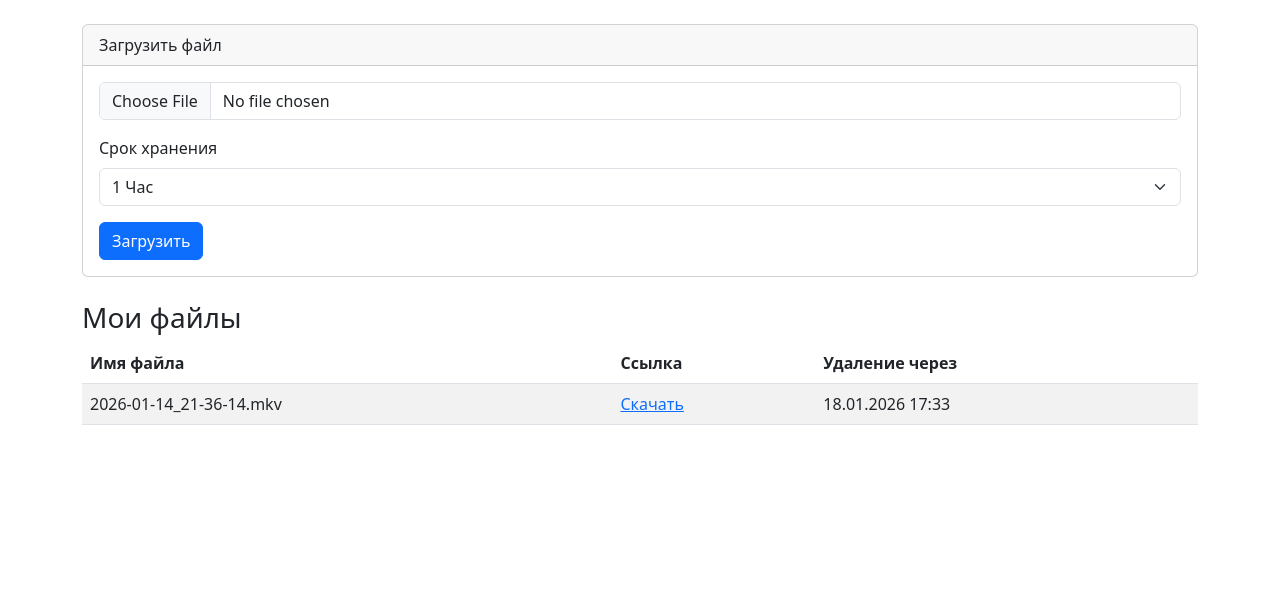
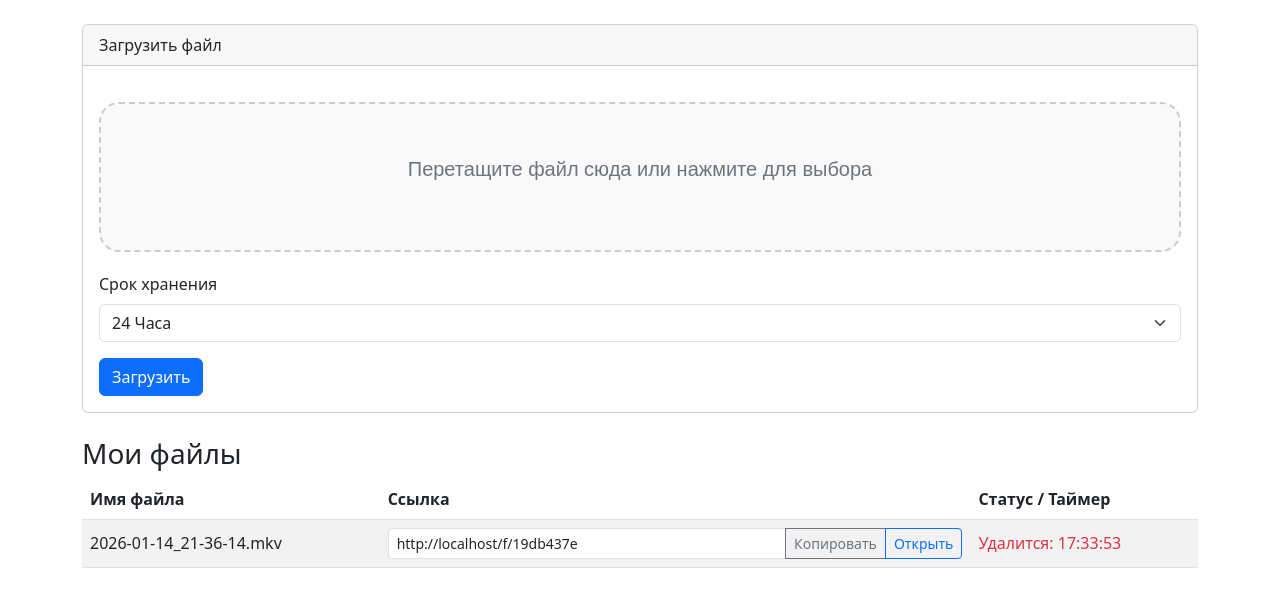
Before and after one commit to oaoaoammmm347-dot/flask_fileshare, a Flask app: page / in a window 1280 px wide. Shown: the part 56-663 px from the top of the page. Run offline with Flask 3, Linux system fonts and the light colour scheme; a user stored in the database is signed in; data comes from the database, SQL or seed files in the repository; both versions use the stored data as it was before the commit.

Commit message:
добавил драг-н-дроп загрузку файлов

```diff
--- a/app.py
+++ b/app.py
@@ -6,6 +6,7 @@ from flask_login import LoginManager, login_user, logout_user, login_required, c
 from werkzeug.utils import secure_filename
 from config import Config
 from models import db, User, FileEntry
+
 app = Flask(__name__)
 app.config.from_object(Config)
 
@@ -42,28 +43,64 @@ def index():
                 save_path = os.path.join(app.config['UPLOAD_FOLDER'], unique_name)
                 file.save(save_path)
 
-                hours = int(request.form.get('expiration', 24))
-                exp_date = datetime.utcnow() + timedelta(hours=hours)
+                exp_input = request.form.get('expiration')
+
+                if exp_input == '5_sec':
+                    seconds = 5
+                elif exp_input == '10_sec':
+                    seconds = 10
+                else:
+                    seconds = int(exp_input) * 3600
 
                 link_id = str(uuid.uuid4())[:8]
 
                 new_file = FileEntry(
                     filename=unique_name,
                     original_name=filename,
-                    expiration_date=exp_date,
+                    expiration_date=None,
+                    duration_seconds=seconds,
                     unique_link=link_id,
                     author=current_user
                 )
                 db.session.add(new_file)
                 db.session.commit()
 
-                flash('Файл загружен!')
+                flash('Файл загружен! Запустите таймер, когда нужно.')
                 return redirect(url_for('index'))
 
         user_files = FileEntry.query.filter_by(user_id=current_user.id).order_by(FileEntry.upload_date.desc()).all()
         return render_template('index.html', files=user_files)
 
     return render_template('index.html')
+
+@app.route('/start_timer/<int:file_id>')
+@login_required
+def start_timer(file_id):
+    file = FileEntry.query.get_or_404(file_id)
+
+    if file.author != current_user:
+        return redirect(url_for('index'))
+
+    if file.expiration_date is None:
+        file.expiration_date = datetime.utcnow() + timedelta(seconds=file.duration_seconds)
+        db.session.commit()
+
+    return redirect(url_for('index'))
+
+@app.route('/f/<unique_link>')
+def download_file(unique_link):
+    file_entry = FileEntry.query.filter_by(unique_link=unique_link).first_or_404()
+
+    if file_entry.expiration_date and datetime.utcnow() > file_entry.expiration_date:
+        try:
+            os.remove(os.path.join(app.config['UPLOAD_FOLDER'], file_entry.filename))
+        except:
+            pass
+        db.session.delete(file_entry)
+        db.session.commit()
+        return abort(404)
+
+    return send_from_directory(app.config['UPLOAD_FOLDER'], file_entry.filename, as_attachment=True, download_name=file_entry.original_name)
 
 @app.route('/register', methods=['GET', 'POST'])
 def register():
@@ -106,20 +143,5 @@ def logout():
     logout_user()
     return redirect(url_for('index'))
 
-@app.route('/f/<unique_link>')
-def download_file(unique_link):
-    file_entry = FileEntry.query.filter_by(unique_link=unique_link).first_or_404()
-
-    if datetime.utcnow() > file_entry.expiration_date:
-        try:
-            os.remove(os.path.join(app.config['UPLOAD_FOLDER'], file_entry.filename))
-        except:
-            pass
-        db.session.delete(file_entry)
-        db.session.commit()
-        return abort(404)
-
-    return send_from_directory(app.config['UPLOAD_FOLDER'], file_entry.filename, as_attachment=True, download_name=file_entry.original_name)
-
 if __name__ == '__main__':
     app.run(debug=True)
--- a/models.py
+++ b/models.py
@@ -22,6 +22,7 @@ class FileEntry(db.Model):
     filename = db.Column(db.String(300), nullable=False)
     original_name = db.Column(db.String(300), nullable=False)
     upload_date = db.Column(db.DateTime, default=datetime.utcnow)
-    expiration_date = db.Column(db.DateTime, nullable=False)
+    expiration_date = db.Column(db.DateTime, nullable=True)
+    duration_seconds = db.Column(db.Integer, nullable=False)
     unique_link = db.Column(db.String(100), unique=True, nullable=False)
     user_id = db.Column(db.Integer, db.ForeignKey('user.id'), nullable=False)
--- a/templates/index.html
+++ b/templates/index.html
@@ -1,19 +1,54 @@
 {% extends "base.html" %}
 
 {% block content %}
+
+<style>
+    /* Стили для зоны Drag-n-Drop */
+    #drop-area {
+        border: 2px dashed #ccc;
+        border-radius: 20px;
+        width: 100%;
+        font-family: sans-serif;
+        margin: 20px auto;
+        padding: 50px;
+        text-align: center;
+        background-color: #f9f9f9;
+        transition: all 0.3s;
+        cursor: pointer;
+    }
+    #drop-area.highlight {
+        border-color: #0d6efd;
+        background-color: #e9ecef;
+    }
+    #fileElem {
+        display: none;
+    }
+    #file-name {
+        margin-top: 10px;
+        font-weight: bold;
+        color: #0d6efd;
+    }
+</style>
+
     {% if current_user.is_authenticated %}
         <div class="card mb-4">
             <div class="card-header">Загрузить файл</div>
             <div class="card-body">
                 <form method="POST" enctype="multipart/form-data">
-                    <div class="mb-3">
-                        <input type="file" name="file" class="form-control" required>
+
+                    <div id="drop-area">
+                        <p class="fs-5 text-secondary">Перетащите файл сюда или нажмите для выбора</p>
+                        <input type="file" id="fileElem" name="file" onchange="handleFiles(this.files)">
+                        <div id="file-name"></div>
                     </div>
+
                     <div class="mb-3">
                         <label class="form-label">Срок хранения</label>
                         <select name="expiration" class="form-select">
+                            <option value="5_sec">5 Секунд</option>
+                            <option value="10_sec">10 Секунд</option>
                             <option value="1">1 Час</option>
-                            <option value="24">24 Часа</option>
+                            <option value="24" selected>24 Часа</option>
                             <option value="72">3 Дня</option>
                             <option value="168">7 Дней</option>
                         </select>
@@ -24,12 +59,12 @@
         </div>
 
         <h3>Мои файлы</h3>
-        <table class="table table-striped">
+        <table class="table table-striped align-middle">
             <thead>
                 <tr>
                     <th>Имя файла</th>
                     <th>Ссылка</th>
-                    <th>Удаление через</th>
+                    <th>Статус / Таймер</th>
                 </tr>
             </thead>
             <tbody>
@@ -37,11 +72,21 @@
                 <tr>
                     <td>{{ file.original_name }}</td>
                     <td>
-                        <a href="{{ url_for('download_file', unique_link=file.unique_link) }}" target="_blank">
-                            Скачать
-                        </a>
+                        <div class="input-group input-group-sm">
+                            <input type="text" class="form-control" value="{{ url_for('download_file', unique_link=file.unique_link, _external=True) }}" id="link-{{ file.id }}" readonly>
+                            <button class="btn btn-outline-secondary" type="button" onclick="copyLink('link-{{ file.id }}')">Копировать</button>
+                            <a href="{{ url_for('download_file', unique_link=file.unique_link) }}" class="btn btn-outline-primary" target="_blank">Открыть</a>
+                        </div>
                     </td>
-                    <td>{{ file.expiration_date.strftime('%d.%m.%Y %H:%M') }}</td>
+                    <td>
+                        {% if file.expiration_date %}
+                            <span class="text-danger">Удалится: {{ file.expiration_date.strftime('%H:%M:%S') }}</span>
+                        {% else %}
+                            <a href="{{ url_for('start_timer', file_id=file.id) }}" class="btn btn-sm btn-warning">
+                                Запустить таймер
+                            </a>
+                        {% endif %}
+                    </td>
                 </tr>
                 {% endfor %}
             </tbody>
@@ -53,4 +98,60 @@
             <a href="{{ url_for('login') }}" class="btn btn-lg btn-primary">Войти</a>
         </div>
     {% endif %}
+
+<script>
+    function copyLink(elementId) {
+        var copyText = document.getElementById(elementId);
+        copyText.select();
+        copyText.setSelectionRange(0, 99999);
+        navigator.clipboard.writeText(copyText.value);
+        alert("Ссылка скопирована!");
+    }
+
+    let dropArea = document.getElementById('drop-area');
+    let fileInput = document.getElementById('fileElem');
+    let fileNameDisplay = document.getElementById('file-name');
+
+    ['dragenter', 'dragover', 'dragleave', 'drop'].forEach(eventName => {
+        dropArea.addEventListener(eventName, preventDefaults, false)
+    });
+
+    function preventDefaults (e) {
+        e.preventDefault();
+        e.stopPropagation();
+    }
+
+    ['dragenter', 'dragover'].forEach(eventName => {
+        dropArea.addEventListener(eventName, highlight, false)
+    });
+    ['dragleave', 'drop'].forEach(eventName => {
+        dropArea.addEventListener(eventName, unhighlight, false)
+    });
+
+    function highlight(e) {
+        dropArea.classList.add('highlight');
+    }
+    function unhighlight(e) {
+        dropArea.classList.remove('highlight');
+    }
+
+    dropArea.addEventListener('click', () => {
+        fileInput.click();
+    });
+
+    dropArea.addEventListener('drop', handleDrop, false);
+
+    function handleDrop(e) {
+        let dt = e.dataTransfer;
+        let files = dt.files;
+        fileInput.files = files;
+        handleFiles(files);
+    }
+
+    function handleFiles(files) {
+        if (files.length > 0) {
+            fileNameDisplay.innerText = "Выбран файл: " + files[0].name;
+        }
+    }
+</script>
 {% endblock %}
```
Also changed, not shown: app.db (deleted), 1 other file.
